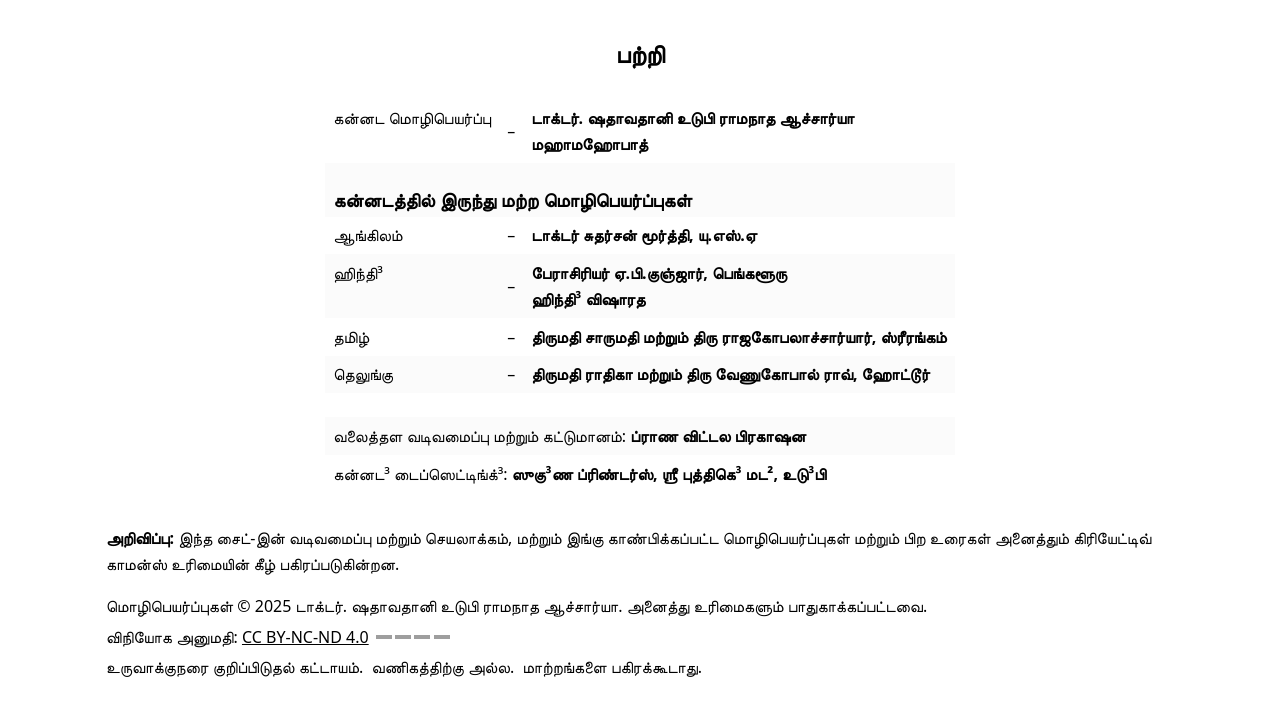
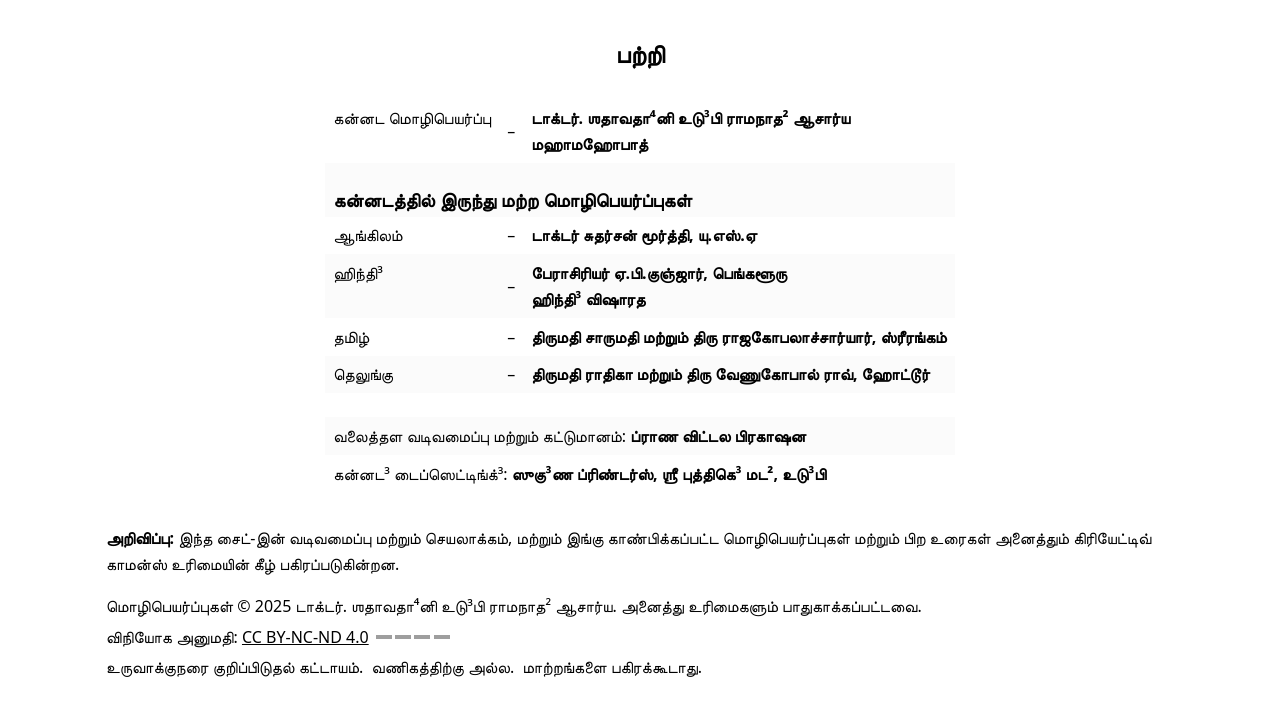
Before and after one commit to prawipra/gs_stage, a Jekyll site: the page built from tam/about.md, in a window 1280 px wide. Shown: the part 218-920 px from the top of the page. Built offline with Jekyll 4.4.1, drawn with Linux system fonts in a browser that asks for light colours; grey boxes are pictures that could not be loaded.

Commit message:
Fix hin and tam SURA spelling

```diff
--- a/_data/about.yml
+++ b/_data/about.yml
@@ -91,11 +91,11 @@
         Mahamahopadhyaya
     hin:
       - |-
-        डॉ. शतावधनि उदुपि रामनाथ आचार्य
+        डॉ. शतावधानी उदुपि रामनाथ आचार्य
         महामहोपाध्याय
     tam:
       - |-
-        டாக்டர். ஷதாவதானி உடுபி ராமநாத ஆச்சார்யா
+        டாக்டர். ஶதாவதா⁴னி உடு³பி ராமநாத² ஆசார்ய
         மஹாமஹோபாத்
     tel:
       - |-
@@ -241,8 +241,8 @@
 sura:
   kan: ಡಾ. ಶತಾವಧಾನಿ ಉಡುಪಿ ರಾಮನಾಥ ಆಚಾರ್ಯ
   eng: Dr. Shatavadhani Udupi Ramanatha Acharya
-  hin: डॉ. शतावधनि उदुपि रामनाथ आचार्य
-  tam: டாக்டர். ஷதாவதானி உடுபி ராமநாத ஆச்சார்யா
+  hin: डॉ. शतावधानी उदुपि रामनाथ आचार्य
+  tam: டாக்டர். ஶதாவதா⁴னி உடு³பி ராமநாத² ஆசார்ய
   tel: డా. శతావధాని ఉడుపి రామనాథ్ ఆచార్య
   mal: ഡോ. ശതാവധാനി ഉഡുപി രാമനാത ആചാര്യ
 
```
